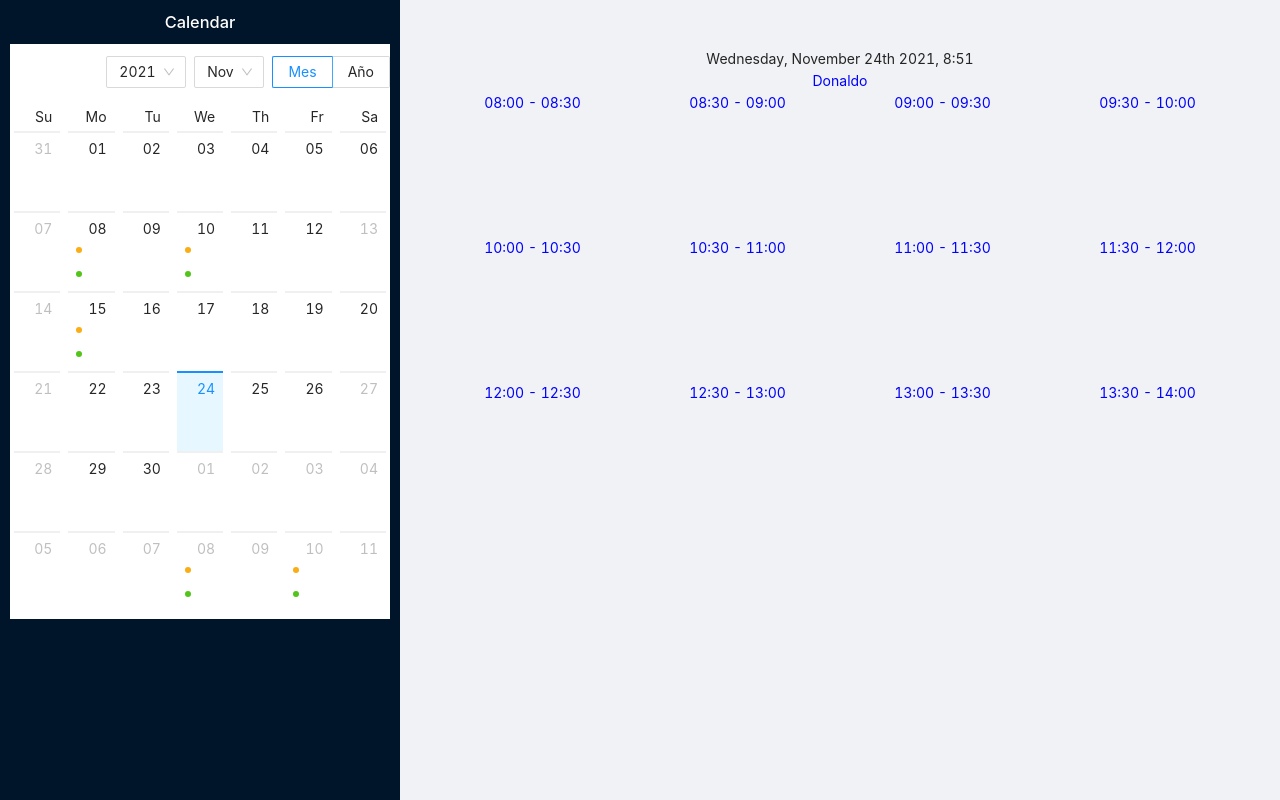
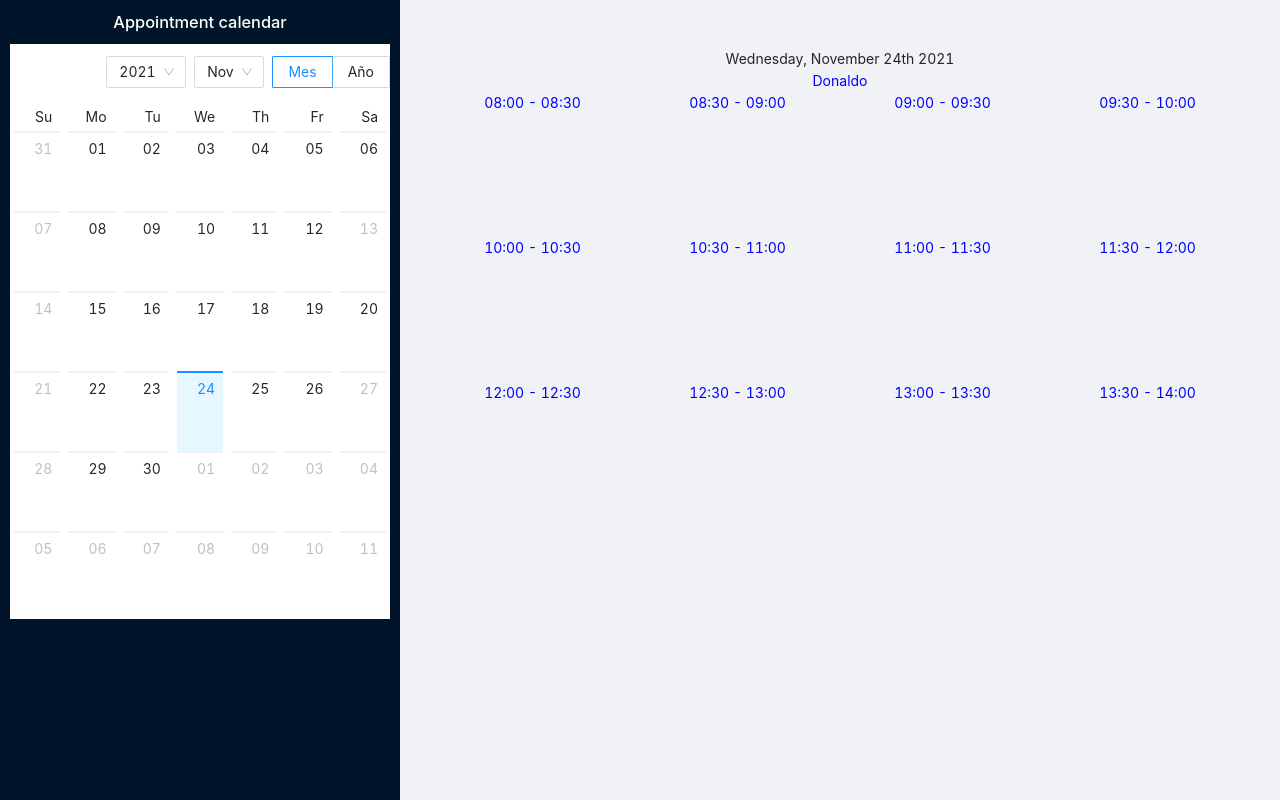
Before and after one commit to elcony23/demo-calendar, a React (Create React App) app: page / in a window 1280 px wide. Built offline with nearby package versions, Linux system fonts and the light colour scheme.

Commit message:
create new function to get init day

```diff
--- a/src/App.css
+++ b/src/App.css
@@ -51,3 +51,10 @@
   white-space: nowrap;
   text-overflow: ellipsis;
 }
+.dot{
+  height: 10px;
+  width: 10px;
+  border-radius: 50%;
+  display: inline-block;
+  margin-right: 15px;
+}
--- a/src/components/Calendar/Calendar.module.scss
+++ b/src/components/Calendar/Calendar.module.scss
@@ -11,3 +11,7 @@
   grid-auto-rows: 125px;
   grid-gap: 20px;
 }
+
+.title{
+  color:white
+}
--- a/src/components/Calendar/Calendar.tsx
+++ b/src/components/Calendar/Calendar.tsx
@@ -2,11 +2,13 @@ import React, { FC, useState } from 'react';
 import { Calendar as AntCalendar, Layout, Badge } from 'antd';
 import moment from 'moment';
 import { useDispatch, useSelector } from 'react-redux';
+import Item from 'antd/lib/list/Item';
 import Styles from './Calendar.module.scss';
 import {
     addDate,
     diffDaysInMinutes,
     EVEN_SCHEDULE,
+    getInitialDate,
     isEvenDay
 } from '../../utils/utils';
 import AppointmentDialog from '../AppointmentDialog/AppointmentDialog';
@@ -28,12 +30,16 @@ const Calendar: FC = function () {
     const [visibleDialog, setVisibleDialog] = useState(false);
     const dispatch = useDispatch();
     const currentAppointments = useSelector(selectAppointments);
-    console.log(currentAppointments);
 
     const getListData = (value: any) => {
         let listData;
-        console.log('value', value);
-        switch (value.date()) {
+        const currentDate = moment(value).format('YYYY-MM-DD');
+        return currentAppointments.filter(
+            (currentAppointment: any) =>
+                moment(currentAppointment.date).format('YYYY-MM-DD') ===
+                currentDate
+        );
+        /* switch (value) {
             case 8:
                 listData = [
                     { type: 'warning', content: 'This is warning event.' },
@@ -63,21 +69,22 @@ const Calendar: FC = function () {
             default:
                 listData = [{ type: '', content: '' }];
                 break;
-        }
-        return listData || [];
+        } */
     };
     const dateCellRender = (value: any) => {
         const listData = getListData(value);
         return (
             <ul className="events">
-                {listData.map((item) => {
-                    const { type } = item;
-                    return (
-                        <li key={item.content}>
-                            <Badge status={type as WarningTypes} text="" />
+                {listData.map((item: any) => (
+                    <li key={item.date}>
+                        <div
+                            className="dot"
+                            style={{
+                                backgroundColor: item.appointmentType.color
+                            }}
+                        />
                     </li>
-                    );
-                })}
+                ))}
             </ul>
         );
     };
@@ -104,6 +111,7 @@ const Calendar: FC = function () {
                 date: moment().format('YYYY-MM-DD HH:mm')
             })
         );
+        setVisibleDialog(false);
     };
     return (
         <Layout>
@@ -113,7 +121,7 @@ const Calendar: FC = function () {
                 onClose={() => setVisibleDialog(false)}
             />
             <Sider className={Styles['sider-layout']} width={400}>
-                <h1 style={{ color: 'white' }}>Calendar</h1>
+                <h1 className={Styles.title}>Appointment calendar</h1>
                 <AntCalendar
                     disabledDate={disabledDate}
                     dateCellRender={dateCellRender}
@@ -126,55 +134,35 @@ const Calendar: FC = function () {
                         className="site-layout-background"
                         style={{ padding: 24, textAlign: 'center' }}
                     >
-                        {moment(selectedDate).format(
-                            'dddd, MMMM Do YYYY, h:mm'
-                        )}
+                        {moment(selectedDate).format('dddd, MMMM Do YYYY')}
                         <div style={{ color: 'blue' }}>
                             Donaldo
                             {isEvenDay(selectedDate) ? (
-                                <>
                                 <Appointment
                                     onClick={onAppoinmentClick}
-                                        date={
-                                            new Date(
-                                                moment(selectedDate)
-                                                    .startOf('day')
-                                                    .add(
+                                    date={getInitialDate(
+                                        selectedDate,
+                                        EVEN_SCHEDULE.OFFICE_HOUR.split('-')[0],
+                                        'hours'
+                                    )}
+                                    countAppointments={diffDaysInMinutes({
+                                        startTime: getInitialDate(
+                                            selectedDate,
                                             EVEN_SCHEDULE.OFFICE_HOUR.split(
                                                 '-'
                                             )[0],
                                             'hours'
-                                                    )
-                                                    .toLocaleString()
-                                            )
-                                        }
-                                        countAppointments={diffDaysInMinutes({
-                                            startTime: new Date(
-                                                moment(selectedDate)
-                                                    .startOf('day')
-                                                    .add(
-                                                        EVEN_SCHEDULE.OFFICE_HOUR.split(
-                                                            '-'
-                                                        )[0],
-                                                        'hours'
-                                                    )
-                                                    .toLocaleString()
                                         ),
-                                            endTime: new Date(
-                                                moment(selectedDate)
-                                                    .startOf('day')
-                                                    .add(
+                                        endTime: getInitialDate(
+                                            selectedDate,
                                             EVEN_SCHEDULE.OFFICE_HOUR.split(
                                                 '-'
                                             )[1],
                                             'hours'
-                                                    )
-                                                    .toLocaleString()
                                         ),
                                         appointmentDuration: 30
                                     })}
-                                    />{' '}
-                                </>
+                                />
                             ) : (
                                 'rojo'
                             )}
--- a/src/utils/utils.ts
+++ b/src/utils/utils.ts
@@ -58,3 +58,15 @@ export const appointmentTypes = [
         color: APPOINTMENT_COLOR.RH
     }
 ];
+
+export const getInitialDate = (
+    date: any,
+    quantity: number | string,
+    type: string
+) =>
+    new Date(
+        moment(date)
+            .startOf('day')
+            .add(quantity as any, type as string)
+            .toLocaleString()
+    );
```
Lines whose indentation alone changed are shown as unchanged.
